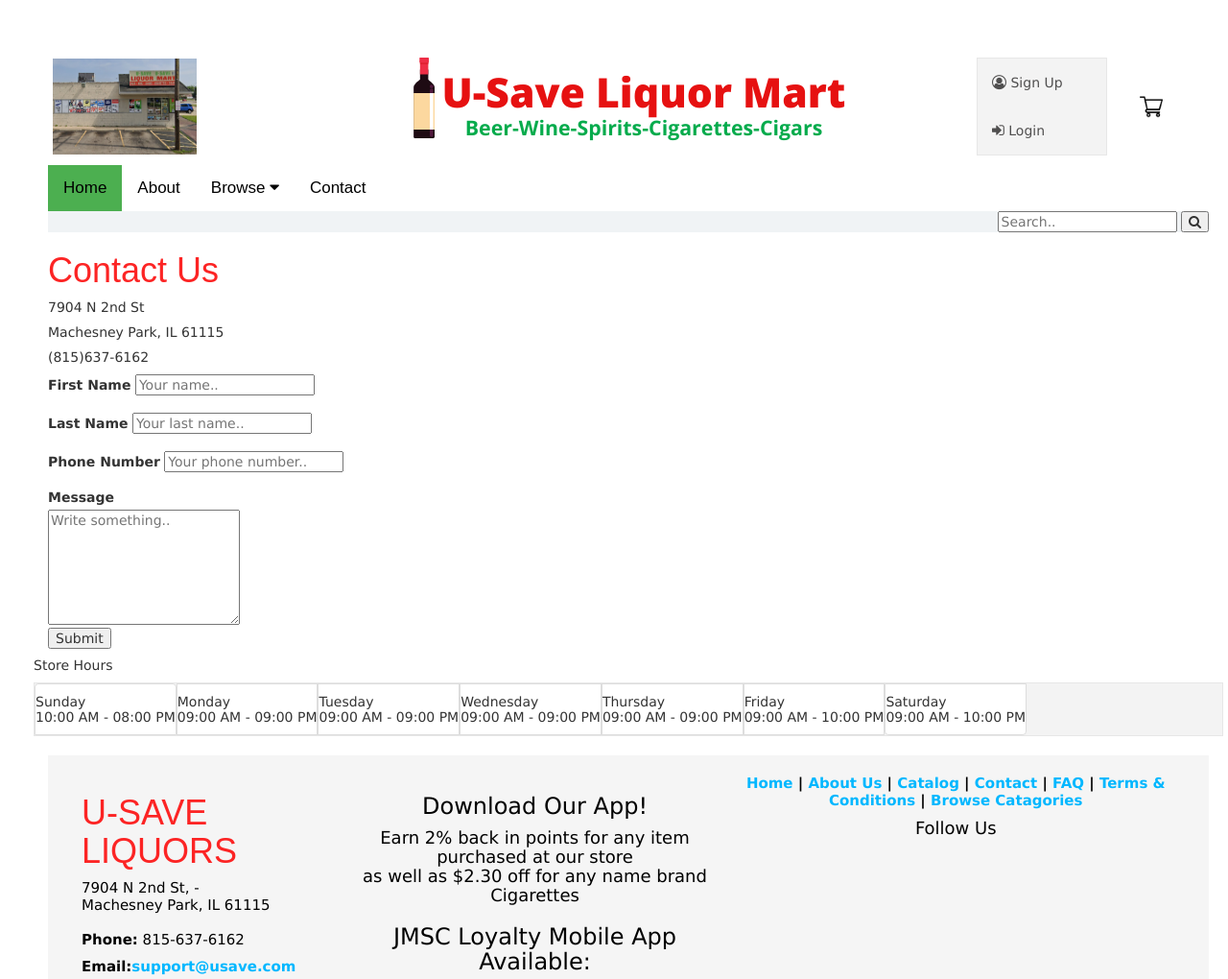
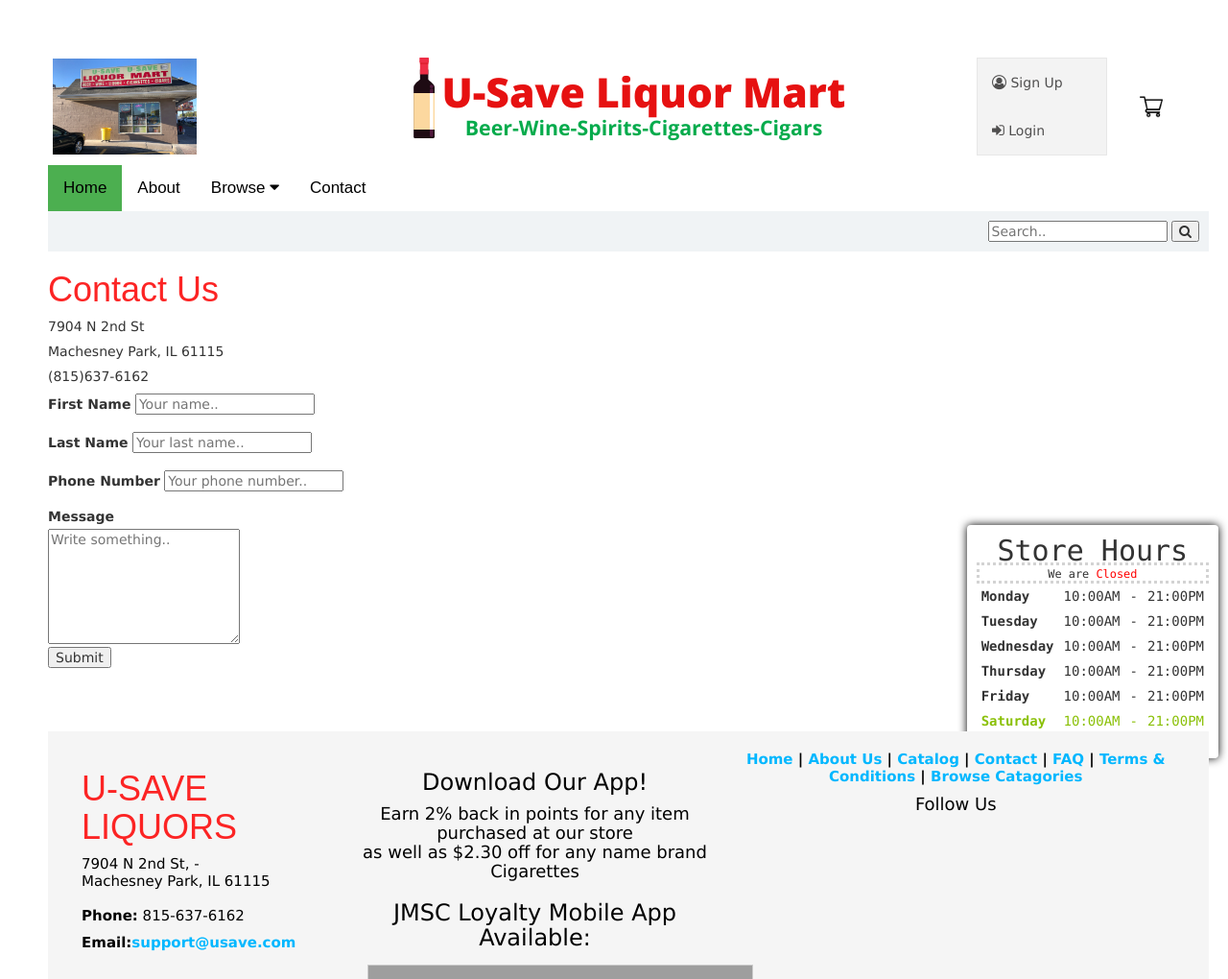
Before and after one commit to shivamptl18/U-SaveLiquors, a Node server app: page /contact/ in a window 1280 px wide. Shown: the top 1020 px of the page at 96% size. Run offline with Node 20, Linux system fonts and the light colour scheme; some libraries are stand-ins or nearby versions; grey boxes are pictures that could not be loaded.

Commit message:
Store Hours update

```diff
--- a/U-SaveLiquors/public/stylesheets/style.css
+++ b/U-SaveLiquors/public/stylesheets/style.css
@@ -518,3 +518,72 @@
 
 
 */
+
+.search-container{
+  float: none;
+  display: block;
+  margin: 0;
+  padding: 10px;
+
+}
+
+
+/*CONTACT US STORE HOURS*/
+.openinghours {
+  position: absolute;  right: 0; bottom: 0;
+  font-family:Lucida Console;
+  border-radius:4px;
+  margin:10px;
+  box-shadow: 0 0 10px black;
+  padding:0 10px 0 10px;
+  overflow: hidden;
+  display: inline-block;
+
+}
+.openinghourscontent {
+  float:left;
+}
+.openinghourscontent h2 {
+  display:block;
+  text-align:center;
+  margin-top:.33em;
+}
+.openinghourscontent button {
+  color:white;
+  font-family:Courier New;
+  font-size:large;
+  font-weight:bolder;
+  background-color:#4679BD;
+  border-radius:4px;
+  width:100%;
+  margin-bottom:10px;
+}
+.today {
+  color: #8AC007;
+}
+.opening-hours-table tr td:first-child {
+  font-weight:bold;
+}
+#open-status {
+  display:block;
+  margin-top:-1em;
+  text-align:center;
+  border:dotted lightgrey 3px;
+}
+.openorclosed:after {
+  content:" open during these hours:";
+}
+.open {
+  color:green;
+}
+.open:after {
+  content:" Open!";
+  color: #6C0;
+}
+.closed:after {
+  content:" Closed";
+  color: red;
+}
+.opening-hours-table tr td {
+  padding:5px;
+}
--- a/U-SaveLiquors/views/contact.ejs
+++ b/U-SaveLiquors/views/contact.ejs
@@ -25,58 +25,107 @@
       </div>
 
 
+			<section class="openinghours">
+				<div class="openinghourscontent section">
+					<div class="header">
+						<h2>Store Hours</h2>
+						<span id="open-status"><small class="openorclosed">We are</small></span>
 
-      <div class="row">
-			  <div class="col-6">
-				  <h5 class="text-dark">Store Hours</h5>
-				  <ul class="list-group">
+					</div>
+					<table class="opening-hours-table">
+						<tr id="Monday" itemprop="openingHours" title="Open Monday at 10am to 9pm">
+							<td>Monday</td>
+							<td class="opens">10:00AM</td>
+							<td>-</td>
+							<td class="closes">21:00PM</td>
+						</tr>
+						<tr id="Tuesday" itemprop="openingHours" title="Open Tuesday at 10am to 9pm">
+							<td>Tuesday</td>
+							<td class="opens">10:00AM</td>
+							<td>-</td>
+							<td class="closes">21:00PM</td>
+						</tr>
+						<tr id="Wednesday" itemprop="openingHours" title="Open Wednesday at 10am to 9pm">
+							<td>Wednesday</td>
+							<td class="opens">10:00AM</td>
+							<td>-</td>
+							<td class="closes">21:00PM</td>
+						</tr>
+						<tr id="Thursday" itemprop="openingHours" title="Open Thursday at 10am to 9pm">
+							<td>Thursday</td>
+							<td class="opens">10:00AM</td>
+							<td>-</td>
+							<td class="closes">21:00PM</td>
+						</tr>
+						<tr id="Friday" itemprop="openingHours" title="Open Friday at 10am to 9pm">
+							<td>Friday</td>
+							<td class="opens">10:00AM</td>
+							<td>-</td>
+							<td class="closes">21:00PM</td>
+						</tr>
+						<tr id="Saturday" itemprop="openingHours" title="Open Saturday at 10am to 9pm">
+							<td>Saturday</td>
+							<td class="opens">10:00AM</td>
+							<td>-</td>
+							<td class="closes">21:00PM</td>
+						</tr>
+						<tr id="Sunday" itemprop="openingHours" title="Open Sunday at 10am to 8pm">
+							<td>Sunday</td>
+							<td class="opens">10:00AM</td>
+							<td>-</td>
+							<td class="closes">20:00PM</td>
+						</tr>
+					</table>
 
-													<li class="list-group-item">
-								<div class="row">
-									<div class="col-6">Sunday</div>
-									<div class="col-6">10:00 AM - 08:00 PM</div>
-								</div>
-							</li>
-													<li class="list-group-item">
-								<div class="row">
-									<div class="col-6">Monday</div>
-									<div class="col-6">09:00 AM - 09:00 PM</div>
-								</div>
-							</li>
-													<li class="list-group-item">
-								<div class="row">
-									<div class="col-6">Tuesday</div>
-									<div class="col-6">09:00 AM - 09:00 PM</div>
-								</div>
-							</li>
-													<li class="list-group-item">
-								<div class="row">
-									<div class="col-6">Wednesday</div>
-									<div class="col-6">09:00 AM - 09:00 PM</div>
-								</div>
-							</li>
-													<li class="list-group-item">
-								<div class="row">
-									<div class="col-6">Thursday</div>
-									<div class="col-6">09:00 AM - 09:00 PM</div>
-								</div>
-							</li>
-													<li class="list-group-item">
-								<div class="row">
-									<div class="col-6">Friday</div>
-									<div class="col-6">09:00 AM - 10:00 PM</div>
-								</div>
-							</li>
-													<li class="list-group-item">
-								<div class="row">
-									<div class="col-6">Saturday</div>
-									<div class="col-6">09:00 AM - 10:00 PM</div>
-								</div>
-							</li>
-											  				  </ul>
-			  </div>
+				</div>
+			</section>
+
+
+			<script>var currentDate = new Date();
+				var weekday = [];
+				weekday[0] = "Sunday";
+				weekday[1] = "Monday";
+				weekday[2] = "Tuesday";
+				weekday[3] = "Wednesday";
+				weekday[4] = "Thursday";
+				weekday[5] = "Friday";
+				weekday[6] = "Saturday";
+
+				var currentDay = weekday[currentDate.getDay()];
+
+				var currentTimeHours = currentDate.getHours();
+				currentTimeHours = currentTimeHours < 10 ? "0" + currentTimeHours : currentTimeHours;
+				var currentTimeMinutes = currentDate.getMinutes();
+				var timeNow = currentTimeHours + "" + currentTimeMinutes;
+
+				var currentDayID = "#" + currentDay; //gets todays weekday and turns it into id
+				$(currentDayID).toggleClass("today"); //this works at hightlighting today
+
+				var openTimeSplit = $(currentDayID).children('.opens').text().split(":");
+
+				var openTimeHours = openTimeSplit[0];
+				openTimeHours = openTimeHours < 10 ? "0" + openTimeHours : openTimeHours;
+
+				var openTimeMinutes = openTimeSplit[1];
+				var openTimex = openTimeSplit[0] + openTimeSplit[1];
+
+				var closeTimeSplit = $(currentDayID).children('.closes').text().split(":");
+
+				var closeTimeHours = closeTimeSplit[0];
+				closeTimeHours = closeTimeHours < 10 ? "0" + closeTimeHours : closeTimeHours;
+
+				var closeTimeMinutes = closeTimeSplit[1];
+				var closeTimex = closeTimeSplit[0] + closeTimeSplit[1];
+
+				if (timeNow >= openTimex && timeNow <= closeTimex) {
+					$(".openorclosed").toggleClass("open");
+				} else {
+					$(".openorclosed").toggleClass("closed");
+				}</script>
+
 
 
 
   </body>
+
 </html>
--- a/U-SaveLiquors/views/header.ejs
+++ b/U-SaveLiquors/views/header.ejs
@@ -15,7 +15,7 @@
 <link rel="stylesheet" href="https://cdnjs.cloudflare.com/ajax/libs/font-awesome/4.7.0/css/font-awesome.min.css">
 <table bgcolor='lightgrey' width='100%'> <tr>
         <td width='20%' align='left'>
-            <a href="/"><img src="/images/store.png" width="150" height="100" style="border: 0cm;"></a></td>
+            <a href="/"><img src="/images/imgg.jpg" width="150" height="100" style="border: 0cm;"></a></td>
         <td width='60%' align='center'><img src="/images/officalUSLM.png"  style="border: 0cm;"></td>
         <td width='10%' align='center'>
                     <% if(session.customer_id > 0) { %>
```
Also changed, not shown: U-SaveLiquors/public/images/imgg.jpg (added).
